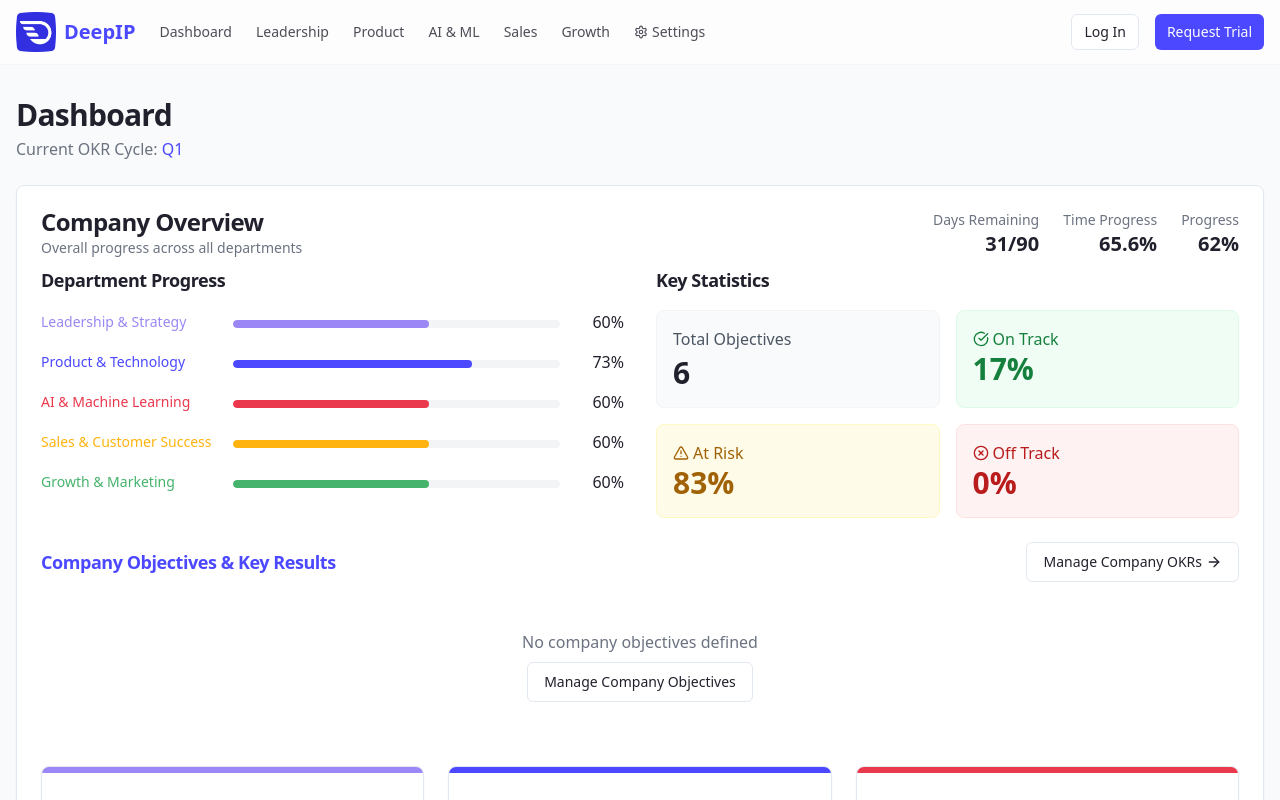
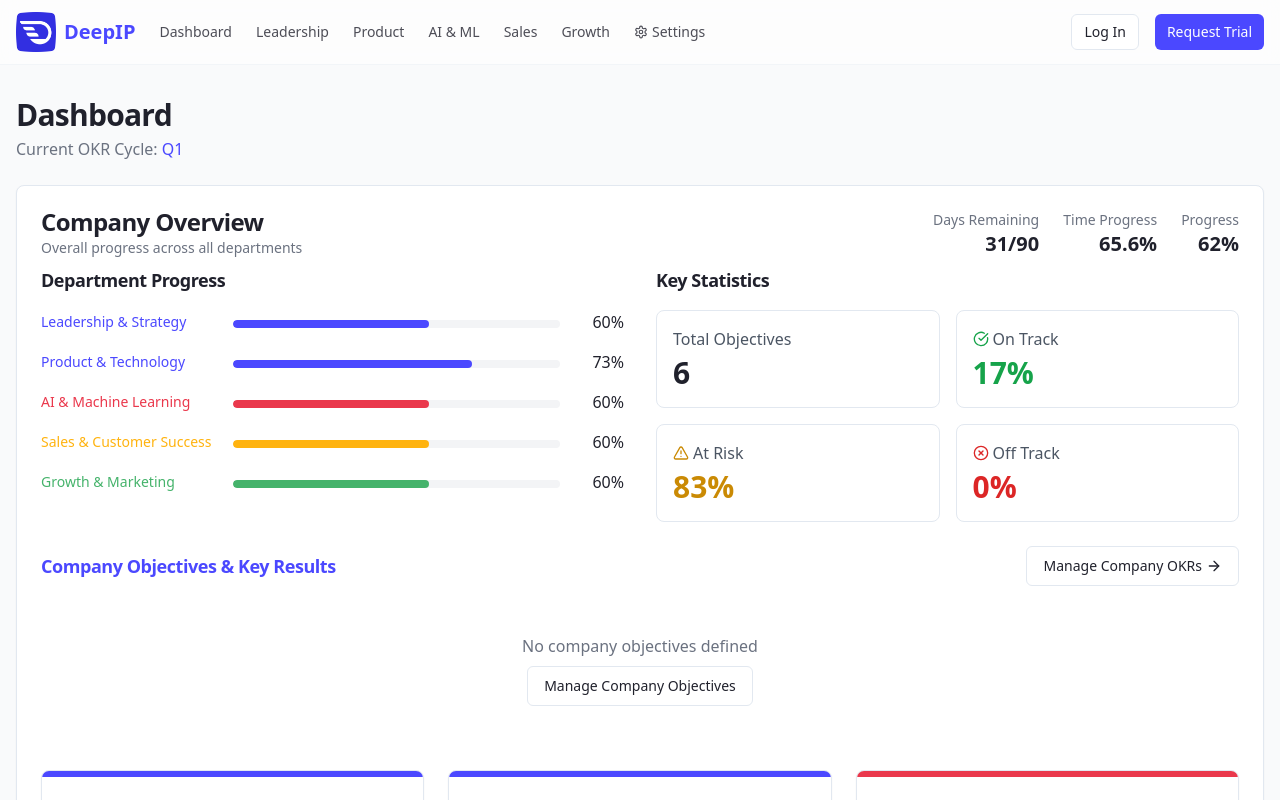
Before and after one commit to Pluurp/deepip-okr-flux, a React (Vite) app: page / in a window 1280 px wide. Shown: the top 800 px of the page. Built offline with nearby package versions, Linux system fonts and the light colour scheme.

Commit message:
Restore dashboard and department page styles
- Restore key statistics design
- Fix company objectives section
- Revert and synchronize department colors

```diff
--- a/src/components/ProgressBar.tsx
+++ b/src/components/ProgressBar.tsx
@@ -34,7 +34,7 @@ const ProgressBar = ({
   const getColorStyle = () => {
     if (color) return { backgroundColor: color };
 
-    if (variant === "primary") return { backgroundColor: 'hsl(var(--primary))' };
+    if (variant === "primary") return { backgroundColor: '#4B48FF' };
 
     const defaultColors = {
       low: '#f87171',
--- a/src/components/ReadOnlyCompanyObjectiveList.tsx
+++ b/src/components/ReadOnlyCompanyObjectiveList.tsx
@@ -32,6 +32,7 @@ const ReadOnlyCompanyObjectiveList = ({ objectives, className }: ReadOnlyCompany
             key={objective.id}
             className="overflow-hidden border shadow-sm transition-all duration-300 hover:shadow-md hover:-translate-y-1 hover:border-deepip-primary"
           >
+            <div className="h-1.5 bg-deepip-primary"></div>
             <CardContent className="p-5">
               <h3 className="text-lg font-medium mb-3 text-deepip-primary">{objective.title}</h3>
 
--- a/src/data/departments.ts
+++ b/src/data/departments.ts
@@ -5,7 +5,7 @@ export const departments: Department[] = [
   {
     id: "leadership",
     name: "Leadership & Strategy",
-    color: "#9b87f5", // Purple 🔮
+    color: "#4B48FF", // Changed to blue 🔵
   },
   {
     id: "product",
@@ -20,12 +20,12 @@ export const departments: Department[] = [
   {
     id: "sales",
     name: "Sales & Customer Success",
-    color: "#FFB30F", // Darker yellow for better visibility 🟡
+    color: "#FFB30F", // Yellow 🟡
   },
   {
     id: "growth",
     name: "Growth & Marketing",
-    color: "#45B36B", // Darker green for better visibility 🟢
+    color: "#45B36B", // Green 🟢
   },
 ];
 
--- a/src/index.css
+++ b/src/index.css
@@ -145,4 +145,9 @@
   .Card:hover {
     background-color: var(--hover-bg, rgba(75, 72, 255, 0.05));
   }
+
+  /* Company Objectives section styling */
+  .company-objectives-header {
+    @apply bg-deepip-primary text-white py-3 px-4 rounded-t-md;
+  }
 }
--- a/src/pages/Department.tsx
+++ b/src/pages/Department.tsx
@@ -106,7 +106,8 @@ const Department = () => {
               </span>
               <Button
                 size="sm"
-                className="bg-deepip-primary text-white hover:bg-deepip-primary/90 flex items-center gap-1"
+                className="flex items-center gap-1"
+                style={{ backgroundColor: department.color, color: "white" }}
                 onClick={handleAddObjective}
               >
                 <PlusCircle size={16} />
@@ -136,7 +137,7 @@ const Department = () => {
                 </div>
                 <ProgressBar
                   value={Math.round(100 - (stats.daysRemaining / stats.totalDays * 100))}
-                  variant="primary"
+                  color={department.color}
                   animate={false}
                   key={`days-${stats.daysRemaining}-${stats.totalDays}`}
                 />
@@ -148,7 +149,7 @@ const Department = () => {
                 </div>
                 <ProgressBar
                   value={stats.timeProgress}
-                  variant="primary"
+                  color={department.color}
                   animate={false}
                   key={`time-${stats.timeProgress}`}
                 />
@@ -160,7 +161,7 @@ const Department = () => {
                 </div>
                 <ProgressBar
                   value={stats.overallProgress}
-                  variant="primary"
+                  color={department.color}
                   animate={false}
                   key={`overall-${stats.overallProgress}`}
                 />
@@ -181,6 +182,7 @@ const Department = () => {
               <p className="text-gray-500 mb-4">No objectives defined for this department</p>
               <Button
                 className="flex items-center gap-1"
+                style={{ backgroundColor: department.color, color: "white" }}
                 onClick={handleAddObjective}
               >
                 <PlusCircle size={16} />
--- a/src/pages/Index.tsx
+++ b/src/pages/Index.tsx
@@ -5,7 +5,7 @@ import { departments, getDepartmentColor } from "@/data/departments";
 import DepartmentCard from "@/components/DepartmentCard";
 import { Card, CardContent, CardHeader, CardTitle } from "@/components/ui/card";
 import { Button } from "@/components/ui/button";
-import { ArrowRight, CheckCircle, AlertTriangle, XCircle, Calendar } from "lucide-react";
+import { ArrowRight, CheckCircle, AlertTriangle, XCircle } from "lucide-react";
 import { Link } from "react-router-dom";
 import { useOKR } from "@/context/OKRContext";
 import ReadOnlyCompanyObjectiveList from "@/components/ReadOnlyCompanyObjectiveList";
@@ -155,57 +155,51 @@ const Index = () => {
                 </div>
               </div>
 
-              {/* Key Statistics Section */}
+              {/* Key Statistics Section - Updated to match reference image */}
               <div>
                 <h3 className="text-lg font-semibold mb-4">Key Statistics</h3>
                 <div className="grid grid-cols-1 md:grid-cols-2 gap-4">
-                  <Card className="bg-gray-50 border border-gray-100 shadow-none">
+                  <Card className="border shadow-none">
                     <CardContent className="p-4">
                       <div className="text-gray-600 mb-1">Total Objectives</div>
                       <div className="text-3xl font-bold">{statusStats.totalCount}</div>
                     </CardContent>
                   </Card>
 
-                  <Card className="bg-green-50 border border-green-100 shadow-none">
-                    <CardContent className="p-4 flex justify-between items-center">
-                      <div>
-                        <div className="flex items-center gap-1 text-green-700">
-                          <CheckCircle size={16} />
-                          <span>On Track</span>
-                        </div>
-                        <div className="text-3xl font-bold text-green-700">{statusStats.onTrackPercent}%</div>
+                  <Card className="border shadow-none">
+                    <CardContent className="p-4">
+                      <div className="flex items-center gap-1 text-gray-600 mb-1">
+                        <CheckCircle size={16} className="text-green-600" />
+                        <span>On Track</span>
                       </div>
+                      <div className="text-3xl font-bold text-green-600">{statusStats.onTrackPercent}%</div>
                     </CardContent>
                   </Card>
 
-                  <Card className="bg-yellow-50 border border-yellow-100 shadow-none">
-                    <CardContent className="p-4 flex justify-between items-center">
-                      <div>
-                        <div className="flex items-center gap-1 text-yellow-700">
-                          <AlertTriangle size={16} />
-                          <span>At Risk</span>
-                        </div>
-                        <div className="text-3xl font-bold text-yellow-700">{statusStats.atRiskPercent}%</div>
+                  <Card className="border shadow-none">
+                    <CardContent className="p-4">
+                      <div className="flex items-center gap-1 text-gray-600 mb-1">
+                        <AlertTriangle size={16} className="text-yellow-600" />
+                        <span>At Risk</span>
                       </div>
+                      <div className="text-3xl font-bold text-yellow-600">{statusStats.atRiskPercent}%</div>
                     </CardContent>
                   </Card>
 
-                  <Card className="bg-red-50 border border-red-100 shadow-none">
-                    <CardContent className="p-4 flex justify-between items-center">
-                      <div>
-                        <div className="flex items-center gap-1 text-red-700">
-                          <XCircle size={16} />
-                          <span>Off Track</span>
-                        </div>
-                        <div className="text-3xl font-bold text-red-700">{statusStats.offTrackPercent}%</div>
+                  <Card className="border shadow-none">
+                    <CardContent className="p-4">
+                      <div className="flex items-center gap-1 text-gray-600 mb-1">
+                        <XCircle size={16} className="text-red-600" />
+                        <span>Off Track</span>
                       </div>
+                      <div className="text-3xl font-bold text-red-600">{statusStats.offTrackPercent}%</div>
                     </CardContent>
                   </Card>
                 </div>
               </div>
             </div>
 
-            {/* Company Objectives Section (Read-Only) */}
+            {/* Company Objectives Section with Blue Banner */}
             <div className="mb-6">
               <div className="flex justify-between items-center mb-4">
                 <h3 className="text-lg font-semibold text-deepip-primary">Company Objectives & Key Results</h3>
```
